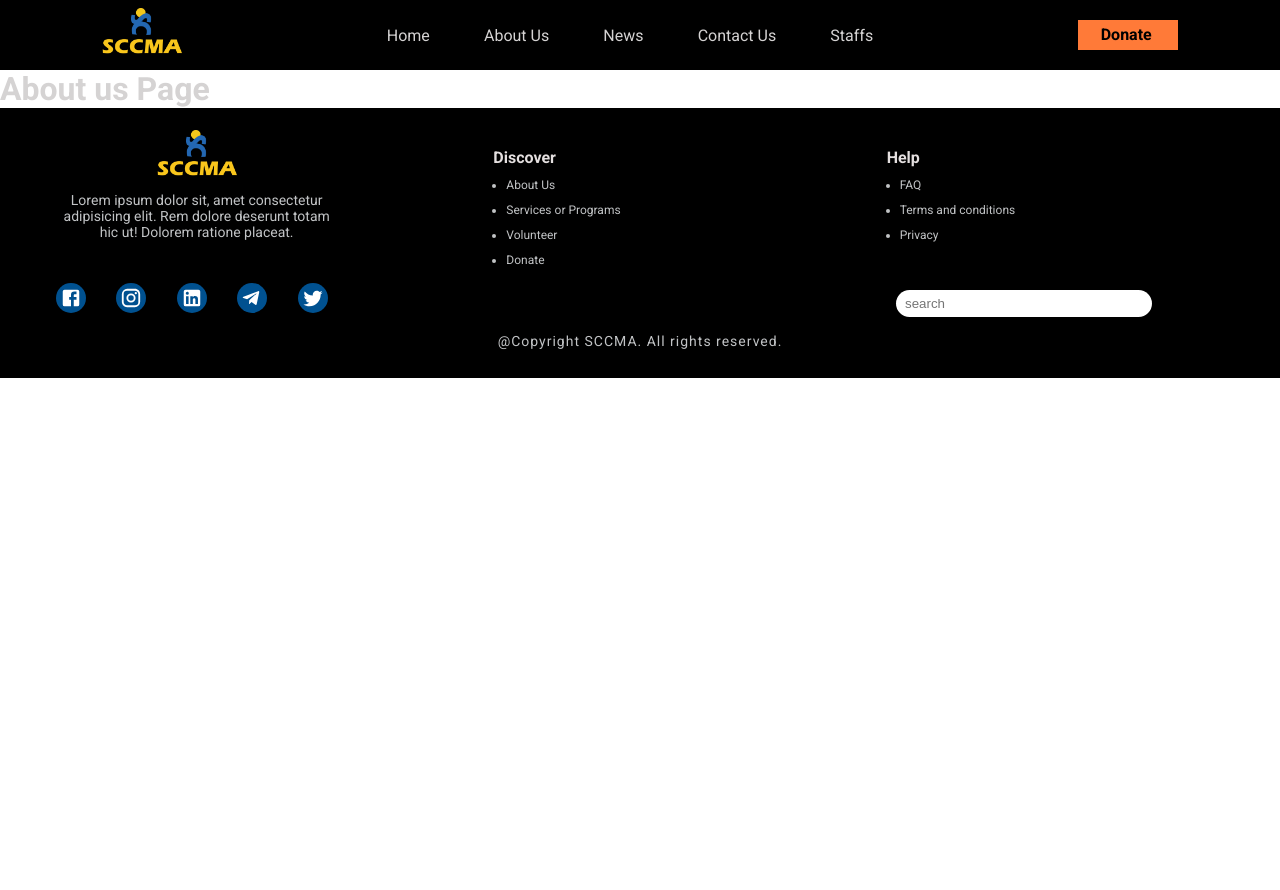
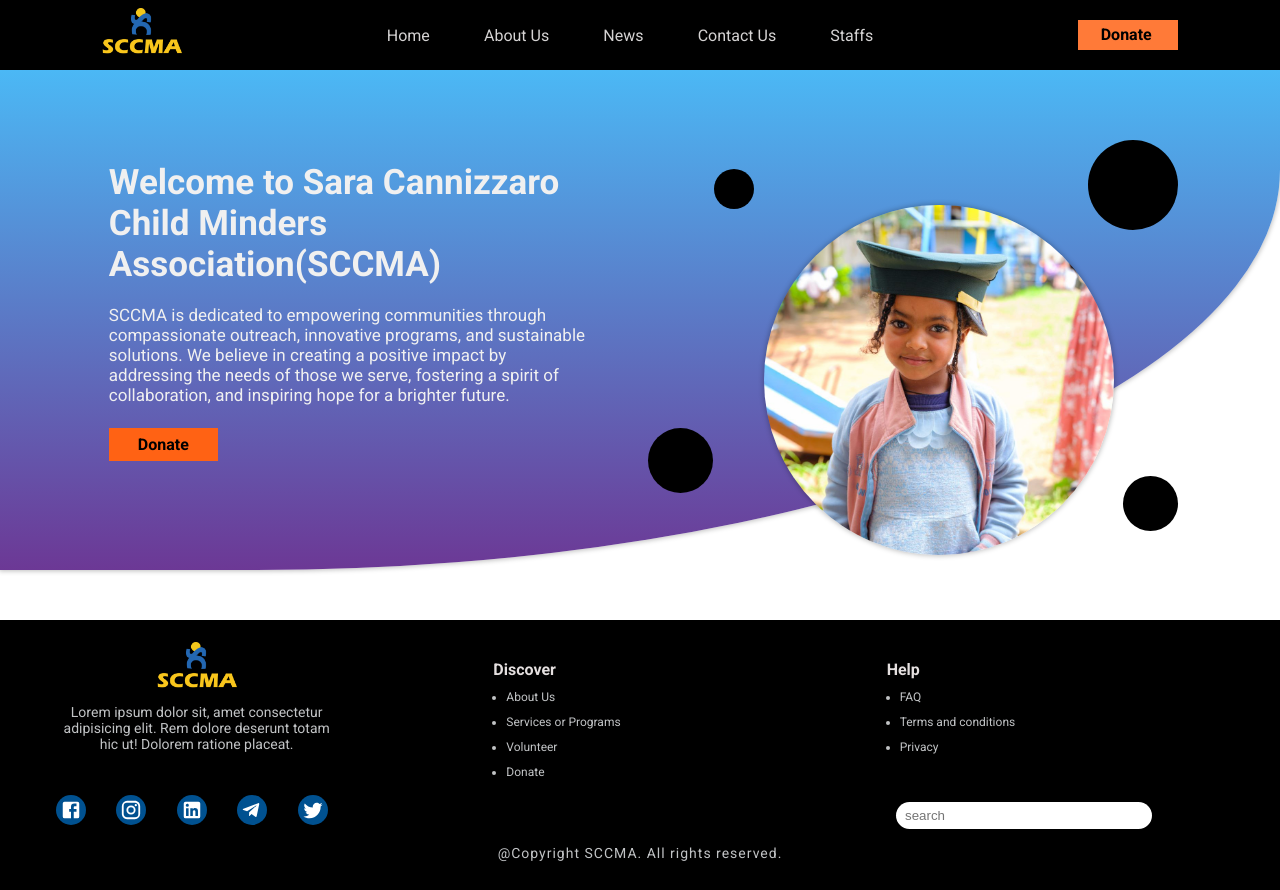
Before and after one commit to yonasman/SCCMA_Website, a React (Vite) app in the folder CLIENT/sccma/: page /about in a window 1280 px wide. Before the commit the page ends 800 px from the top, so only its background shows below. Built offline with nearby package versions, Linux system fonts and the light colour scheme.

Commit message:
Finish top about us component

```diff
--- /dev/null
+++ b/CLIENT/sccma/Markup/Components/AboutUsTop/AboutUsTop.jsx
@@ -0,0 +1,31 @@
+import styles from './aboutUsTop.module.css'
+import {Link} from 'react-router-dom'
+import image from '../../../src/assets/images/girl-img.jpg'
+
+function AboutUsTop() {
+  return (
+    <>
+        <div className={styles.aboutUsTop_container}>
+            <div className={styles.aboutText_container}>
+                    <h2>Welcome to Sara Cannizzaro Child Minders Association(SCCMA)</h2>
+                    <p>SCCMA is dedicated to empowering communities through compassionate outreach, innovative programs, and sustainable solutions. We believe in creating a positive impact by addressing the needs of those we serve, fostering a spirit of collaboration, and inspiring hope for a brighter future.</p>
+                    <div className={styles.donate_btn}>
+                        <Link to='/donate'>Donate</Link>
+                    </div>
+            </div>
+            <div className={styles.img_container}>
+                <img src={image} alt="" />
+                <div className={styles.circle_one}></div>
+                <div className={styles.circle_two}></div>
+                <div className={styles.circle_three}></div>
+                <div className={styles.circle_four}></div>
+            </div>
+            <div>
+
+            </div>
+        </div>
+    </>
+  )
+}
+
+export default AboutUsTop
--- /dev/null
+++ b/CLIENT/sccma/Markup/Components/AboutUsTop/aboutUsTop.module.css
@@ -0,0 +1,113 @@
+.aboutUsTop_container {
+    width: 100%;
+    height: 340px;
+    background: linear-gradient(to bottom, #4BB8F5,#6C3895);
+    margin-bottom: 20px;
+    color: #f0f0f0;
+    text-align: center;
+    padding-top: 20px;
+}
+
+.donate_btn a{
+        background-color: #ff6214;
+        border: none;
+        height: 40px;
+        width: 100%;
+        font-weight: bold;
+        cursor: pointer;
+        text-decoration: none;
+        color: black;
+        padding: 7px 29px;
+}
+.donate_btn a:hover {
+    background-color: #fff;
+    outline: 1px solid #ff5500;
+    border: none;
+}
+.aboutUsTop_container p {
+    padding: 20px 7px;
+}
+.img_container {
+    display: none;
+}
+
+@media (min-width:768px) {
+    .aboutUsTop_container {
+        height: 500px;
+        border-radius: 0 0 80% 0%;
+        display: flex;
+        justify-content: space-between;
+        text-align: start;
+        align-items: center;
+        box-shadow: 0 0 5px 1px #00000043;
+        margin-bottom: 50px;
+    }
+    .aboutUsTop_container h2 {
+        font-size: 35px;
+    }
+    .aboutText_container {
+        width: 55%;
+        padding-left: 6.8rem;
+        height: 70%;
+    }
+    .aboutText_container p {
+        padding-left: 0;
+        font-size: 17px;
+    }
+    .img_container {
+        width: 65%;
+        height: 100%;
+        display: flex;
+        justify-content: center;
+        align-items: center;
+        margin-top: 100px;
+        position: relative;
+    }
+    .img_container img {
+        width: 350px;
+        height: 350px;
+        object-fit: cover;
+        border-radius: 50%;
+        box-shadow: 0 0 5px 1px #00000040;
+    }
+    .circle_one {
+        height: 90px;
+        width: 90px;
+        background-color: #000;
+        border-radius: 50%;
+        position: absolute;
+        top: 0;
+        right: 15%;
+    }
+    .circle_two {
+        height: 40px;
+        width: 40px;
+        background-color: #000;
+        border-radius: 50%;
+        position: absolute;
+        top: 6%;
+        right: 77%;
+    }
+    .circle_three {
+        height: 65px;
+        width: 65px;
+        background-color: #000;
+        border-radius: 50%;
+        position: absolute;
+        top: 60%;
+        right: 83%;
+    }
+    .circle_four {
+        height: 55px;
+        width: 55px;
+        background-color: #000;
+        border-radius: 50%;
+        position: absolute;
+        top: 70%;
+        right: 15%;
+    }
+    .donate_btn {
+        padding-top: 10px;
+    }
+
+}
--- a/CLIENT/sccma/Markup/Pages/About.jsx
+++ b/CLIENT/sccma/Markup/Pages/About.jsx
@@ -1,8 +1,10 @@
+import AboutUsTop from "../Components/AboutUsTop/AboutUsTop"
+
 function About() {
   return (
-    <div>
-      <h1>About us Page</h1>
-    </div>
+    <>
+        <AboutUsTop/>
+    </>
   )
 }
 
```
